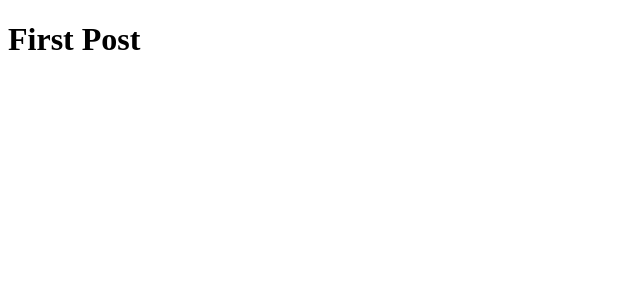
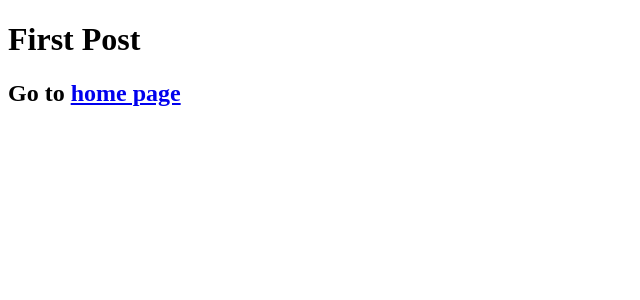
Before and after one commit to sansae/nextjs-blog, a Next.js app: page /posts/first-post in a window 1280 px wide. Shown: the top 300 px of the page, without its empty margins (0-640 px from the left). Built offline with nearby package versions, Linux system fonts and the light colour scheme.

Commit message:
added links using Link component to navigate between pages

```diff
--- a/pages/index.js
+++ b/pages/index.js
@@ -1,4 +1,6 @@
 import { useState } from 'react';
+
+import Link from 'next/link';
 
 function Header({ title }) {
   return <h1>{ title ? title : 'Default Title' }</h1>;
@@ -17,6 +19,8 @@ export default function HomePage() {
     <div>
       <Header title="Develop. Preview. Ship." />
 
+      <h2>Read <Link href="/posts/first-post">this page!</Link></h2>
+
       <ul>
         {names.map((name) => (
           <li key={name}>{name}</li>
--- a/pages/posts/first-post.js
+++ b/pages/posts/first-post.js
@@ -1,3 +1,11 @@
+import Link from 'next/link';
+
 export default function FirstPost() {
-  return <h1>First Post</h1>
+  return (
+    <div>
+      <h1>First Post</h1>
+
+      <h2>Go to <Link href="/">home page</Link></h2>
+    </div>
+  )
 }
```
